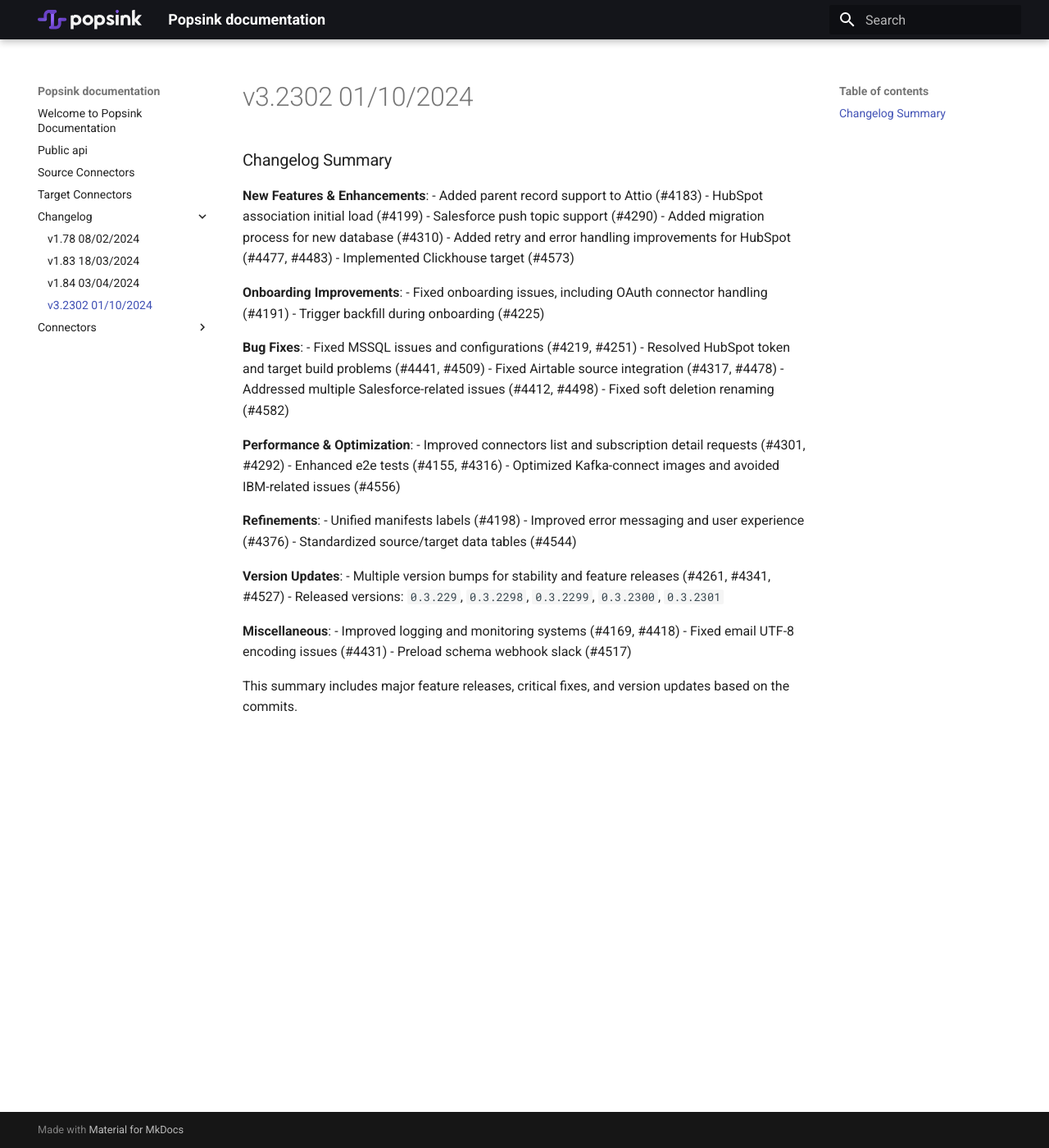
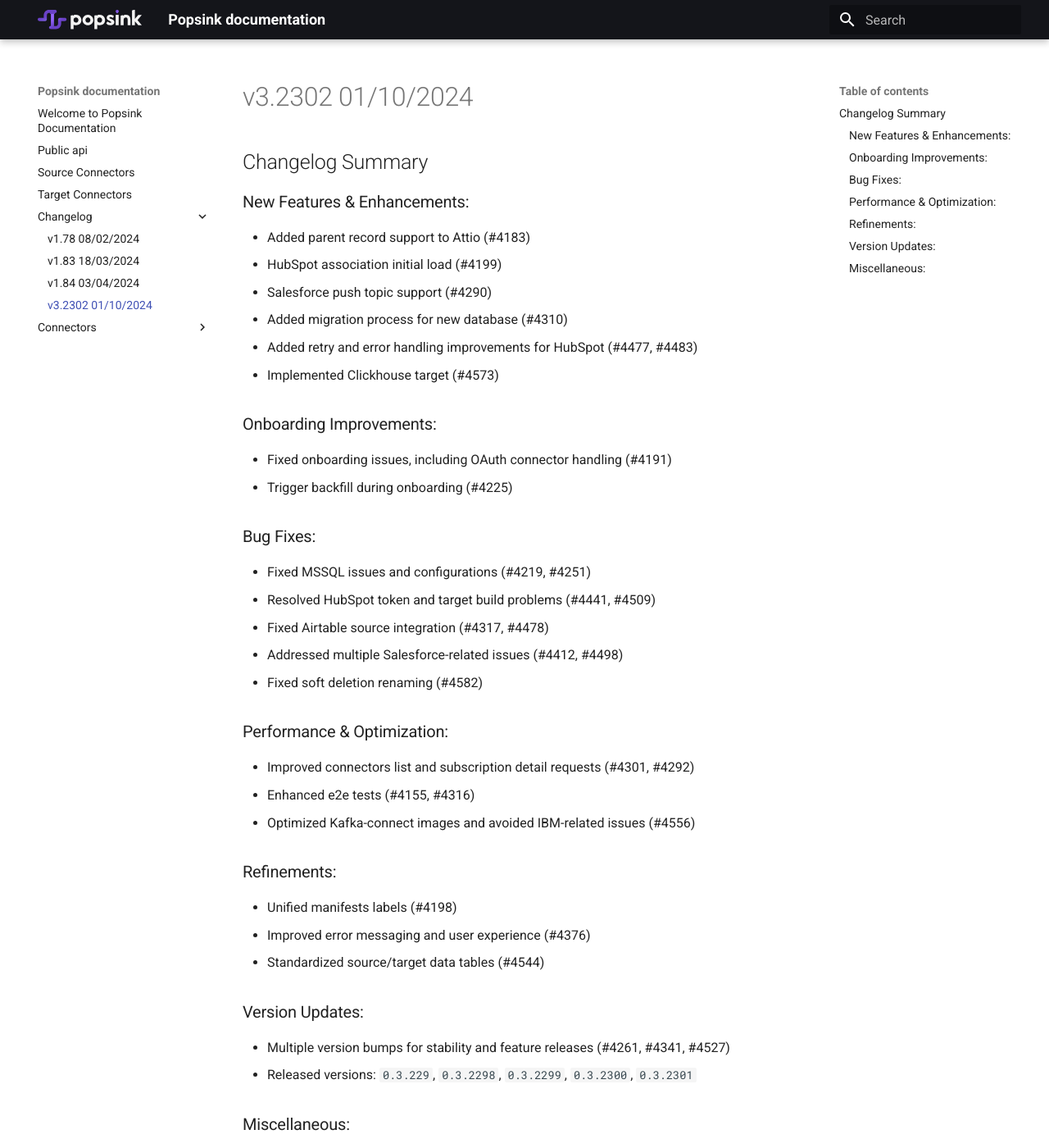
Before and after one commit to Popsink/documentation, an MkDocs documentation site: the page built from docs/changelog/v3.2302.md, in a window 1280 px wide and 1400 px high. Shown: the whole window at 82% size. Built offline with MkDocs 1.6.1 and Material for MkDocs 9.7.7, drawn with Linux system fonts in a browser that asks for light colours; some of the changed text lies outside the part shown.

Commit message:
better styling

```diff
--- a/docs/changelog/v3.2302.md
+++ b/docs/changelog/v3.2302.md
@@ -4,9 +4,10 @@
 
 # v3.2302 01/10/2024
 
-### Changelog Summary
+## Changelog Summary
 
-**New Features & Enhancements**:
+### New Features & Enhancements:
+
 - Added parent record support to Attio (#4183)
 - HubSpot association initial load (#4199)
 - Salesforce push topic support (#4290)
@@ -14,32 +15,38 @@
 - Added retry and error handling improvements for HubSpot (#4477, #4483)
 - Implemented Clickhouse target (#4573)
 
-**Onboarding Improvements**:
+### Onboarding Improvements:
+
 - Fixed onboarding issues, including OAuth connector handling (#4191)
 - Trigger backfill during onboarding (#4225)
 
-**Bug Fixes**:
+### Bug Fixes:
+
 - Fixed MSSQL issues and configurations (#4219, #4251)
 - Resolved HubSpot token and target build problems (#4441, #4509)
 - Fixed Airtable source integration (#4317, #4478)
 - Addressed multiple Salesforce-related issues (#4412, #4498)
 - Fixed soft deletion renaming (#4582)
 
-**Performance & Optimization**:
+### Performance & Optimization:
+
 - Improved connectors list and subscription detail requests (#4301, #4292)
 - Enhanced e2e tests (#4155, #4316)
 - Optimized Kafka-connect images and avoided IBM-related issues (#4556)
 
-**Refinements**:
+### Refinements:
+
 - Unified manifests labels (#4198)
 - Improved error messaging and user experience (#4376)
 - Standardized source/target data tables (#4544)
 
-**Version Updates**:
+### Version Updates:
+
 - Multiple version bumps for stability and feature releases (#4261, #4341, #4527)
 - Released versions: `0.3.229`, `0.3.2298`, `0.3.2299`, `0.3.2300`, `0.3.2301`
 
-**Miscellaneous**:
+### Miscellaneous:
+
 - Improved logging and monitoring systems (#4169, #4418)
 - Fixed email UTF-8 encoding issues (#4431)
 - Preload schema webhook slack (#4517)
```
